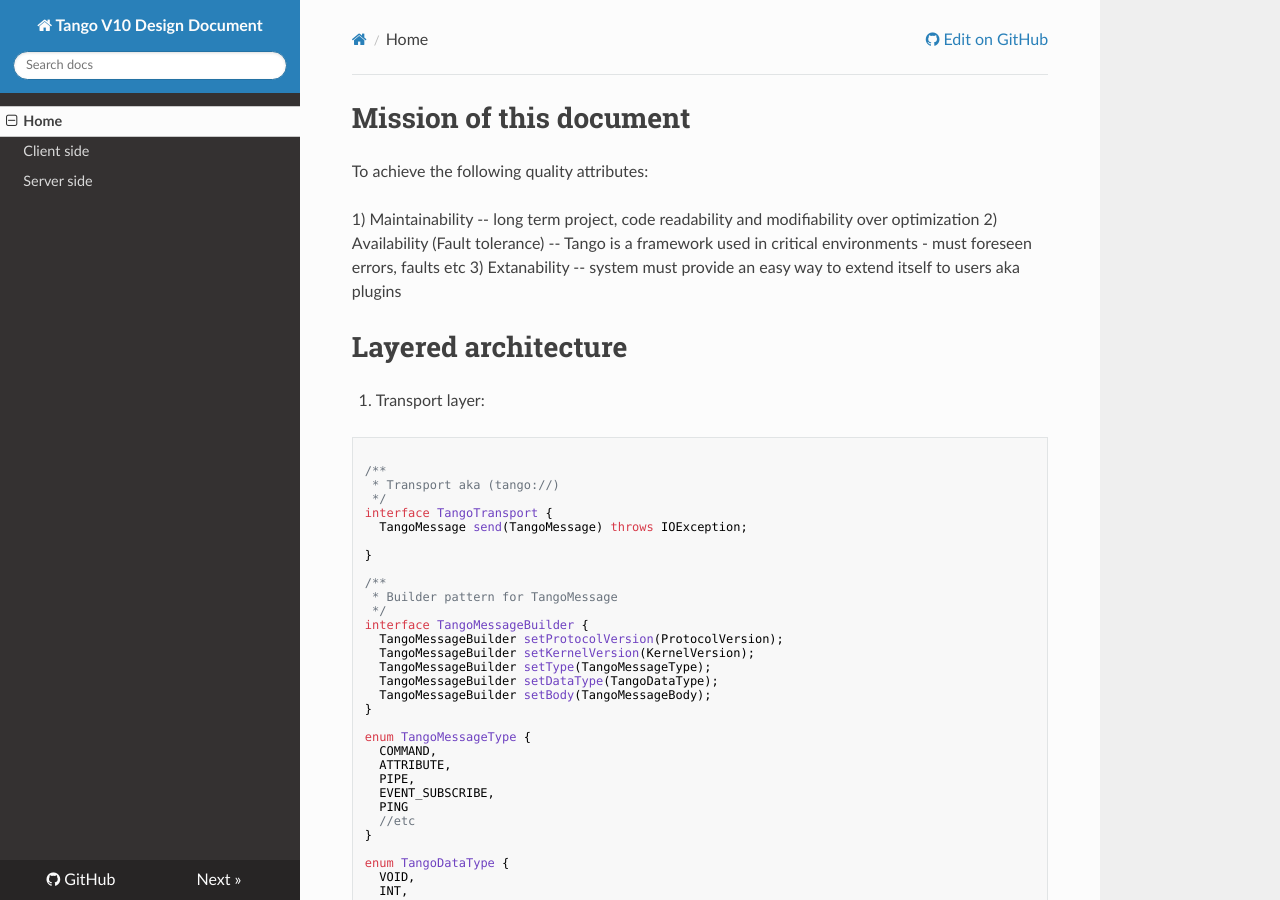
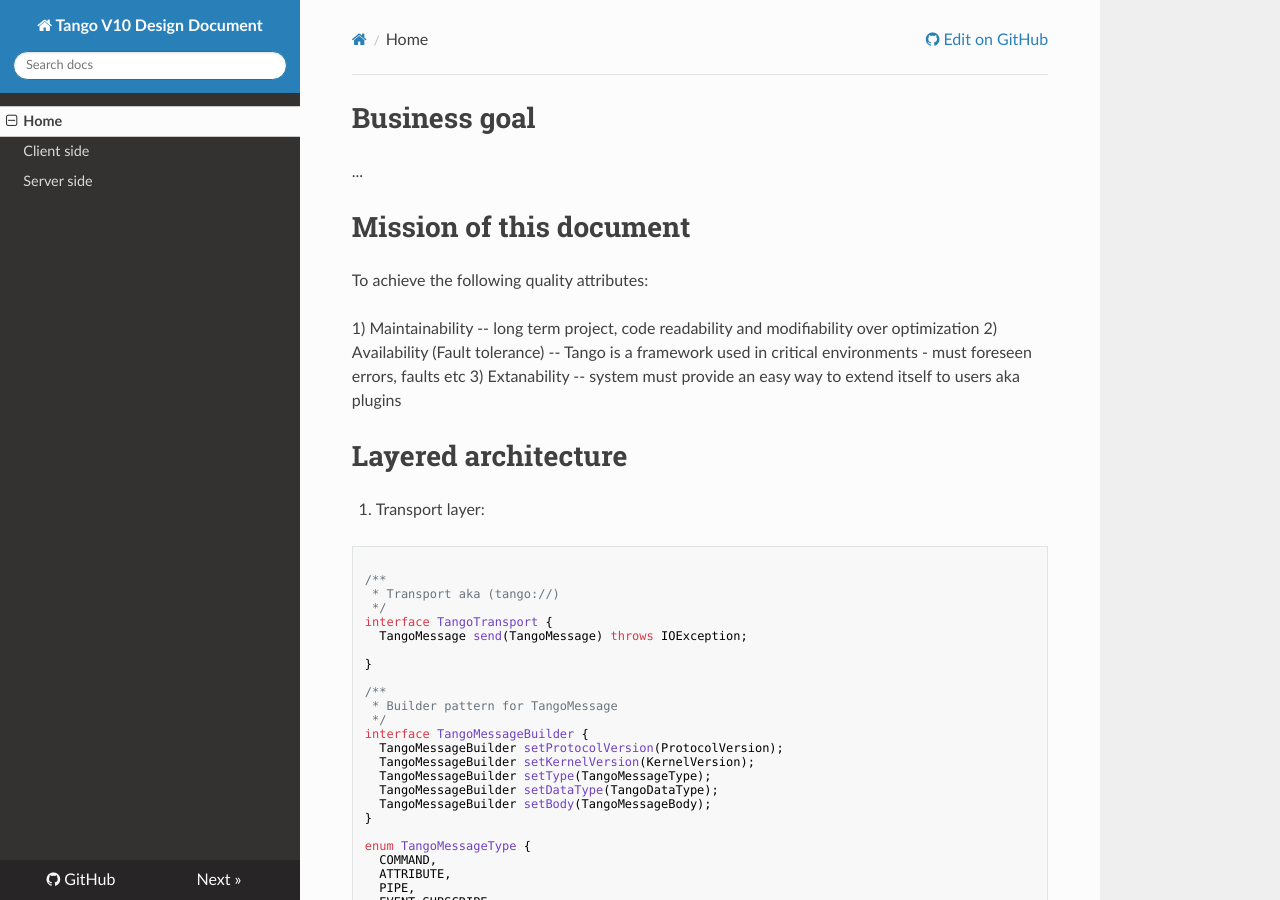
Before and after one commit to Ingvord/tango-v10-design-doc, an MkDocs documentation site: the page built from docs/index.md, in a window 1280 px wide and 900 px high. Built offline with MkDocs 1.6.1, drawn with Linux system fonts in a browser that asks for light colours; nearby versions of some CDN libraries; old or Windows-style settings are respelled for this version of MkDocs.

Commit message:
Update index.md

```diff
--- a/docs/index.md
+++ b/docs/index.md
@@ -1,3 +1,7 @@
+# Business goal
+
+...
+
 # Mission of this document
 
 To achieve the following quality attributes:
```
